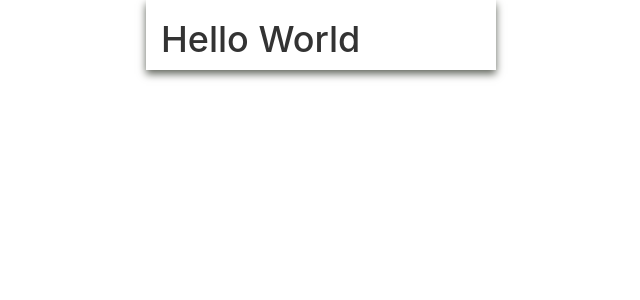
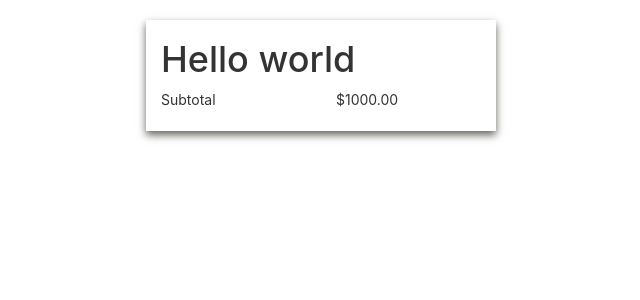
Before and after one commit to MontyTobois/Shopping-Cart, a React (Create React App) app: page / in a window 1280 px wide. Shown: the top 300 px of the page, without its empty margins (319-959 px from the left). Built offline with nearby package versions, Linux system fonts and the light colour scheme.

Commit message:
feat: Added a subtotal to projec.

```diff
--- a/src/App.css
+++ b/src/App.css
@@ -1,4 +1,4 @@
-.App {
+.container {
   margin-top: 10px;
 }
 
@@ -6,3 +6,7 @@
   width: 350px;
   box-shadow: 0 4px 8px 0 rgb(98, 102, 93);
 }
+
+.show-grid{
+  padding-bottom: 1.5em;
+}
--- a/src/App.js
+++ b/src/App.js
@@ -1,13 +1,22 @@
 import React, {Component} from 'react';
 import {Grid} from 'react-bootstrap';
+import Subtotal from './components/Subtotal';
 import './App.css';
 
 class App extends Component {
+  constructor(props){
+    super(props)
+      this.state ={
+        total: 1000
+      };
+  }
+
   render() {
     return (<div className="container">
+      <Grid className="purchase-card">
+        <h1>Hello world</h1>
+        <Subtotal price={this.state.total.toFixed(2)} />
 
-      <Grid className="purchase-card">
-        <h1>Hello World</h1>
       </Grid>
     </div>);
   }
--- /dev/null
+++ b/src/components/Subtotal.js
@@ -0,0 +1,20 @@
+import React, { Component, PropTypes } from 'react';
+import { Row, Col } from 'react-bootstrap';
+
+
+export class Subtotal extends Component { // eslint-disable-line react/prefer-stateless-function
+  render() {
+    return (
+      <Row className="show-grid">
+        <Col md={6}>Subtotal</Col>
+        <Col md={6}>{`$${this.props.price}`}</Col>
+      </Row>
+    );
+  }
+}
+
+// ComponentName.propTypes = {
+//   prop: PropTypes.type.isRequired
+// }
+
+export default Subtotal;
```
Also changed, not shown: src/components/PickupSaving.js (added).
